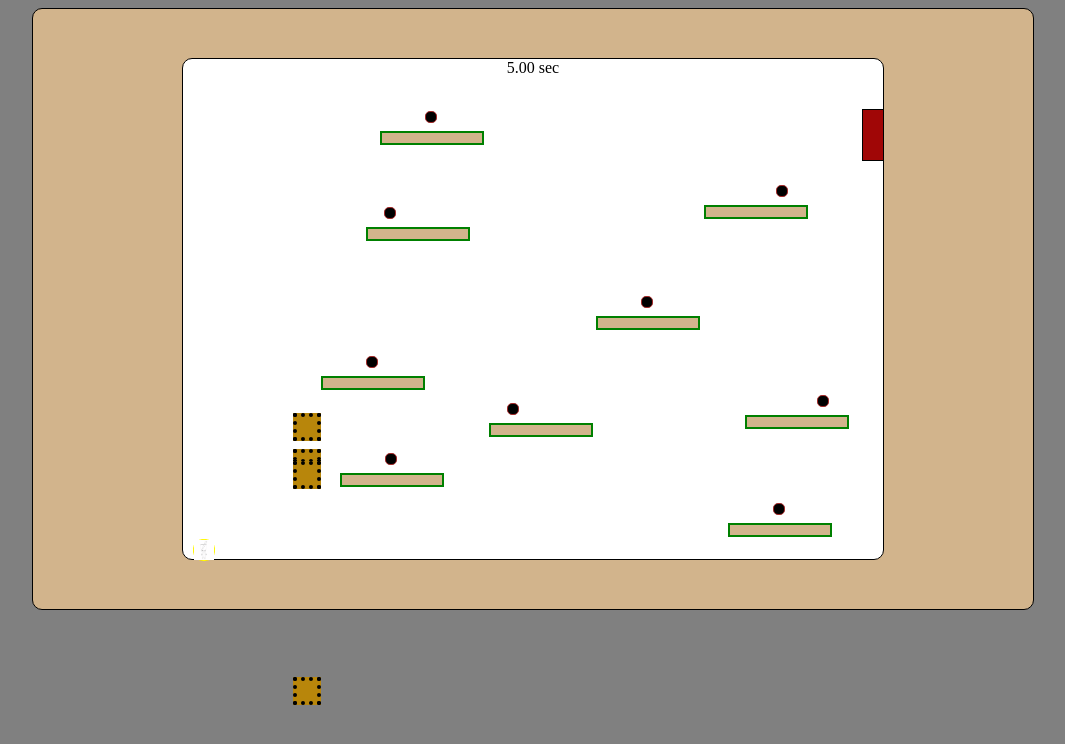
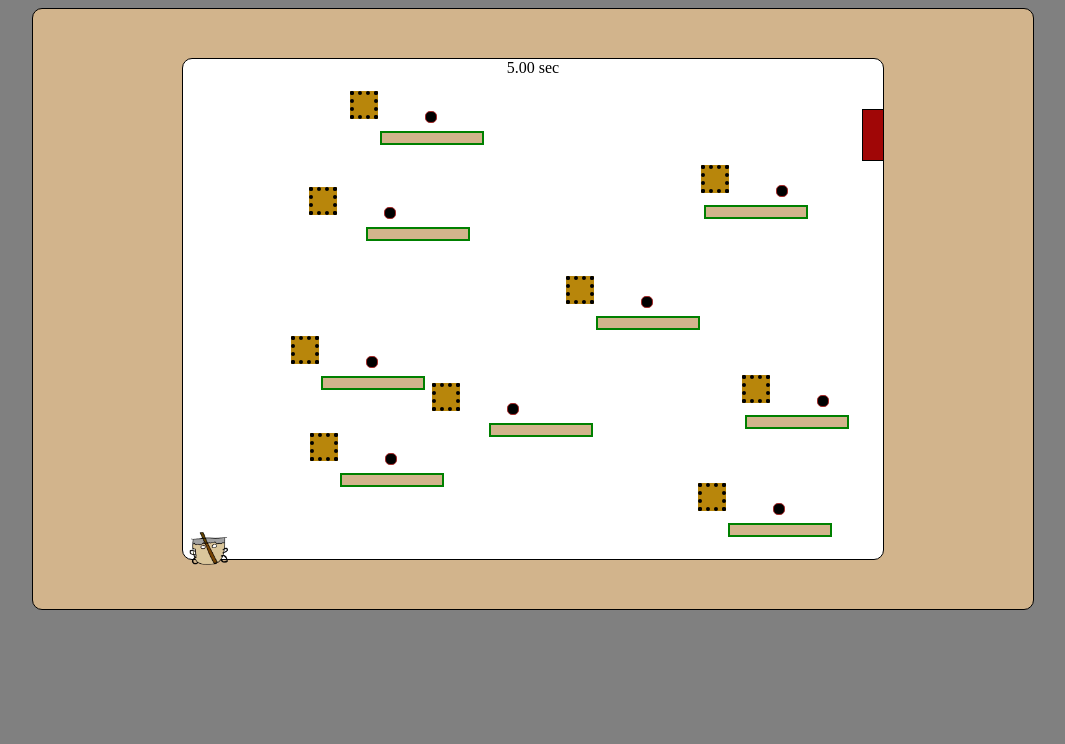
Before and after one commit to Demitrisnguyen/Boba_Boy, a plain HTML site: page index.html in a window 1280 px wide. Shown: the whole page, without its empty margins (107-1172 px from the left). Drawn offline with Linux system fonts and the light colour scheme.

Commit message:
made some changes

```diff
--- a/scripts/BobaBoy.js
+++ b/scripts/BobaBoy.js
@@ -28,10 +28,11 @@ BobaBoyApp = {
     this.createBobaBoy()
 
     let pic = document.createElement("img");
-    pic.setAttribute("src", "images/boba.png");
-    pic.setAttribute("height", "20");
-    pic.setAttribute("width", "20");
     this.boy.element.appendChild(pic);
+    pic.setAttribute("src", "images/Bobaboy_stand.png");
+    pic.setAttribute("height", "40");
+    pic.setAttribute("width", "40");
+    pic.className = "bobapic"
 
     this.createGoal()
 
@@ -58,8 +59,10 @@ BobaBoyApp = {
     this.platforms[7].x_pos = Math.random() * 80 + 520
     this.platforms[8].x_pos = Math.random() * 180 + 390
 
-    for (let i = 0; i < 9; i++) {
+    for (let i = 0; i < this.platforms.length; i++) {
       BobaBoyApp.obstacles.push(this.createObstacles())
+      this.obstacles[i].x_pos = this.platforms[i].x_pos - 20
+      this.obstacles[i].y_pos = this.platforms[i].y_pos - 20
     }
 
     for (let i = 0; i < this.platforms.length; i++) {
@@ -233,7 +236,7 @@ BobaBoyApp = {
     //need to show time/score and restart button
     this.createScore()
 
-    let score = Math.round((5000 + this.boy.bobascollected * 10000) - (this.time.value * 500))
+    let score = Math.round((500 + this.boy.bobascollected * 1000) - (this.time.value * 50))
 
     document.getElementById("score").textContent = "Score:" + " " + score
 
@@ -357,6 +360,9 @@ BobaBoyApp = {
     window.onkeydown = function (event) {
       if (event.keyCode == 68 || event.keyCode == 39) {
         BobaBoyApp.boy.x_vel = 4
+
+        this.pic.setAttribute("src", "images/Bobaboy_right (1).png");
+
       }
       if (event.keyCode == 65 || event.keyCode == 37) {
         BobaBoyApp.boy.x_vel = -4
@@ -429,7 +435,7 @@ BobaBoyApp = {
       this.obstacles[i].y_pos = this.obstacles[i].y_pos + this.obstacles[i].y_vel
       if(this.obstacles[i].y_pos <= this.platforms[i].y_pos - 70) {
         this.obstacles[i].y_vel = this.obstacles[i].y_vel * -1;
-      } else if (this.obstacles[0].y_pos >= this.platforms[i].y_pos + 10) {
+      } else if (this.obstacles[i].y_pos >= this.platforms[i].y_pos + 10) {
         this.obstacles[i].y_vel = this.obstacles[i].y_vel * -1;
       }
     }
--- a/styles/BobaBoy.css
+++ b/styles/BobaBoy.css
@@ -88,3 +88,10 @@ body {
   position: absolute;
   top: 100px;
 }
+
+.bobapic{
+  position: absolute;
+  top: -10;
+  left: -5;
+
+}
```
